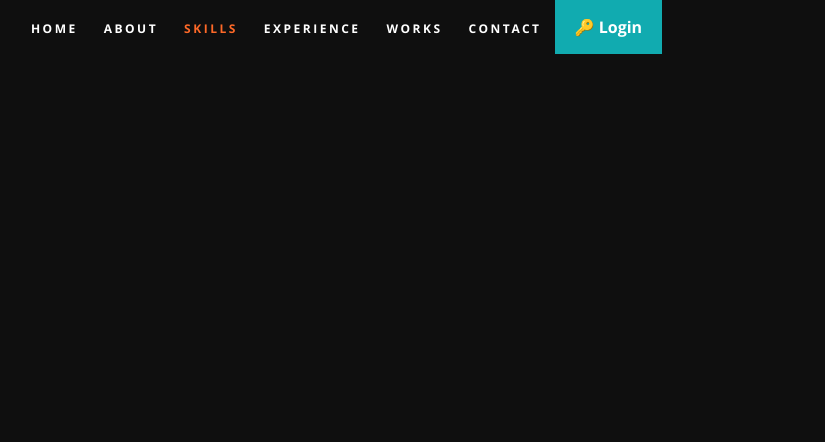
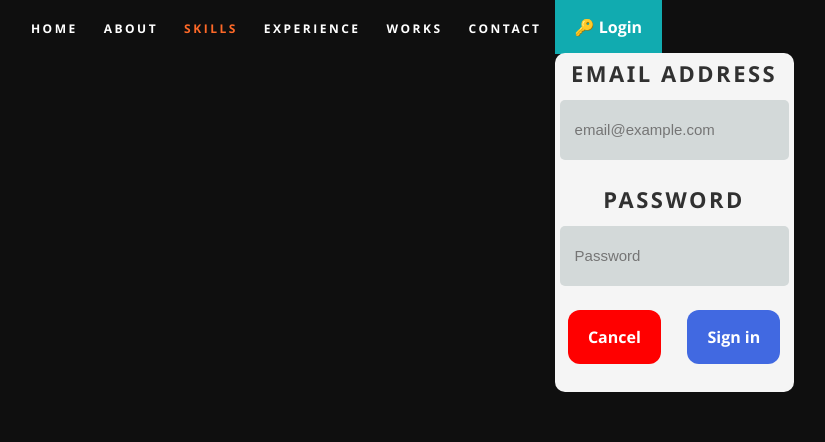
Before and after one commit to AlexGonzalesMeneses/aiuda-front, a React app: page / in a window 1280 px wide. Shown: the top 442 px of the page, without its empty margins (300-1125 px from the left). Built offline with nearby package versions, Linux system fonts and the light colour scheme; data requests are answered from the project's data file.

Commit message:
edit button added

```diff
--- a/src/pages/loggin/Login.js
+++ b/src/pages/loggin/Login.js
@@ -1,14 +1,14 @@
-/* eslint-disable no-unused-vars */
-import { func } from 'prop-types';
 import React, { useState } from 'react';
 import './StyleLogin.css';
 
 function Login() {
-  const acceptedUserName = 'wisin@yandel.com';
+  // const acceptedUserName = 'wisin@yandel.com';
+  const acceptedUserName = 'asd';
   const acceptedPassword = 'asd';
   const [username, setUsername] = useState('');
   const [password, setPassword] = useState('');
-  const [condition, setCondition] = useState(false);
+  const [condition, setCondition] = useState(true);
+  const [isloggedin, setIsloggedin] = useState(false);
 
   function toogleLoginForm() {
     setCondition(!condition);
@@ -16,17 +16,27 @@ function Login() {
       reset();
     }
   }
+  function exitEditMode() {
+    setIsloggedin(false);
+  }
+
   function handleSubmit() {
     if (username == acceptedUserName && acceptedPassword == password) {
-      alert('Welcome Wisin y Yandel');
+      setIsloggedin(true);
+      setCondition(!condition);
     } else {
       alert('Acces deny');
+      reset();
     }
+  }
+  function shpwEditMode() {
+    alert('edit');
   }
   function reset() {
     setUsername('');
     setPassword('');
   }
+
   const form = (
     <div className="loginForm">
       <form onSubmit={handleSubmit} className="form">
@@ -58,9 +68,13 @@ function Login() {
     </div>
   );
 
+  const editButton = <button onClick={shpwEditMode}>Edit</button>;
+  const signoutButton = <button onClick={exitEditMode}> Sign out</button>;
+  const signinButton = <button onClick={toogleLoginForm}>🔑 Login</button>;
   return (
     <div className="loggin">
-      <button onClick={toogleLoginForm}>🔑 Login</button>
+      {isloggedin ? signoutButton : signinButton}
+      {isloggedin ? editButton : null}
       {condition ? form : null}
     </div>
   );
```
Also changed, not shown: src/pages/editMode/edit.js (added).
